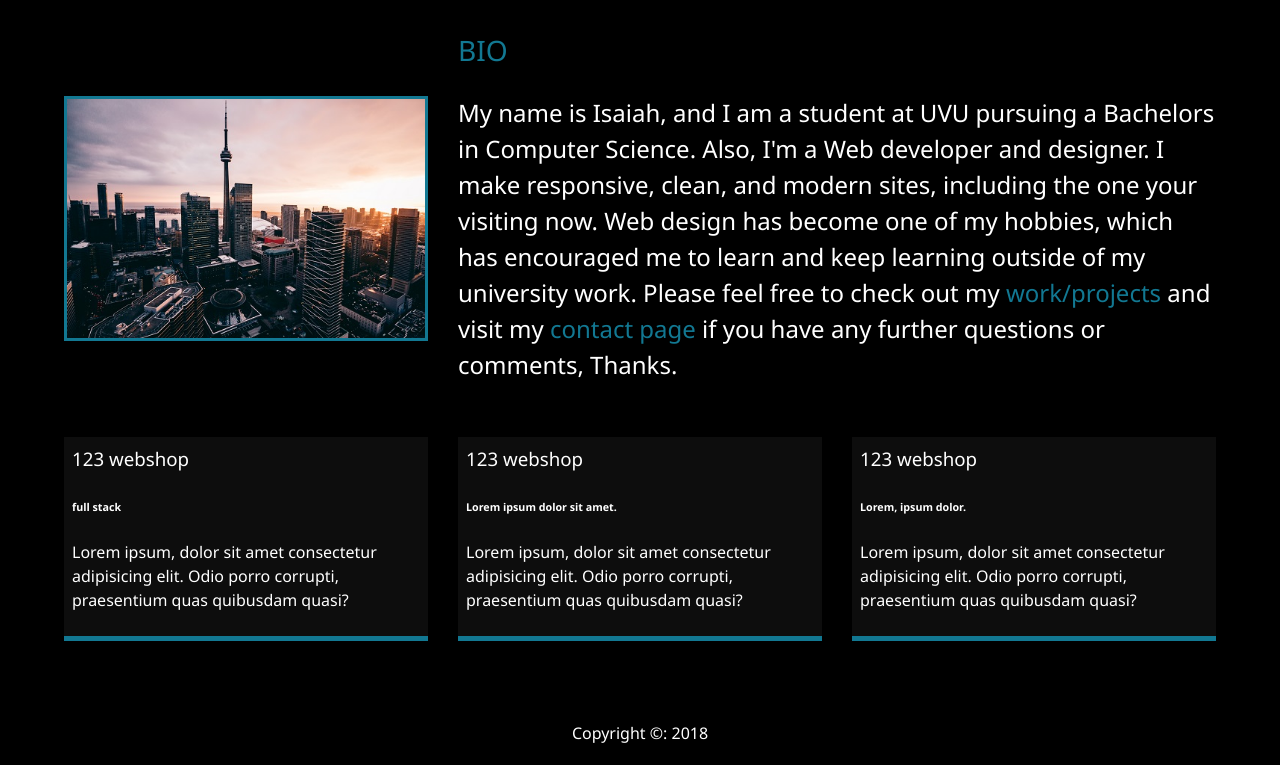
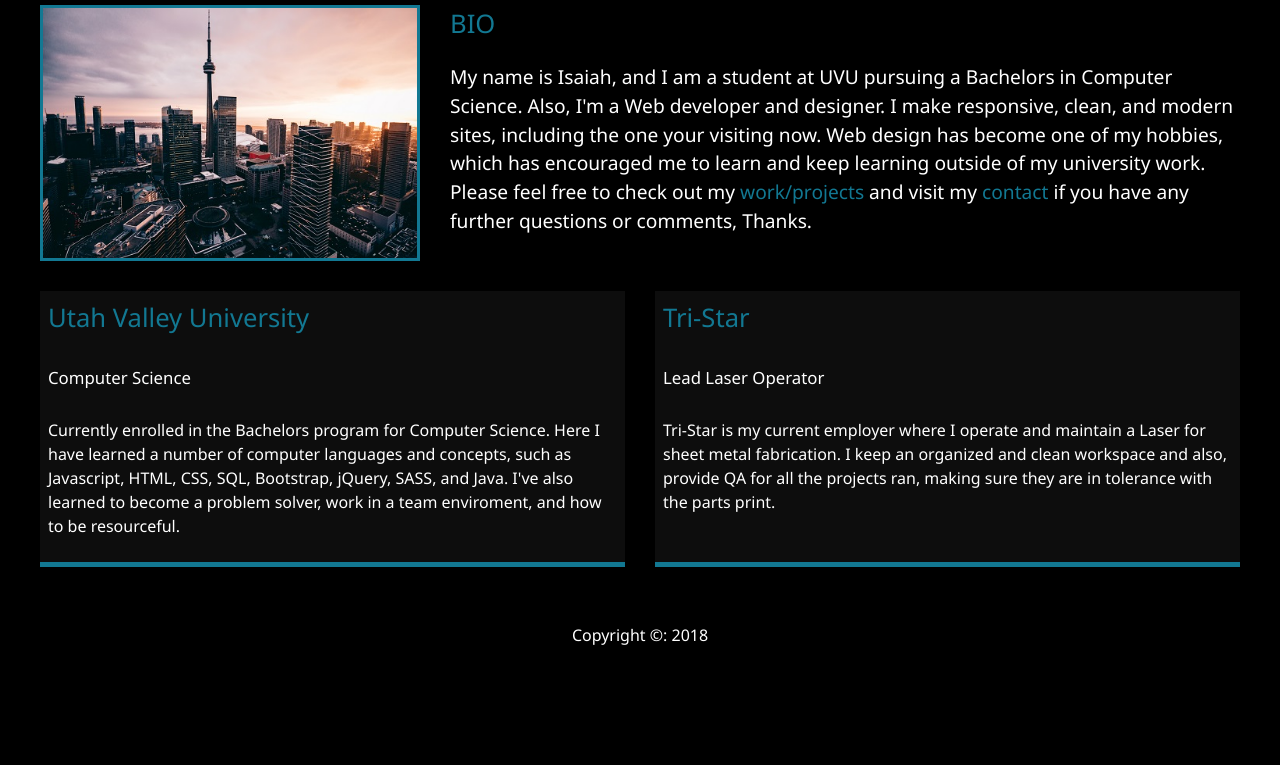
Before and after one commit to IsaiahLarsen/IsaiahLarsen.github.io, a website: page about.html in a window 1280 px wide. Shown: the part 253-1018 px from the top of the page. After the commit the page ends 920 px from the top, so only its background shows below. Drawn offline with Linux system fonts and the light colour scheme.

Commit message:
changed about me and fixed contact hover

```diff
--- a/about.html
+++ b/about.html
@@ -52,34 +52,32 @@
                     and designer. I make responsive, clean, and modern sites, including the one your visiting now. Web design
                     has become one of my hobbies, which has encouraged me to learn and keep learning outside of my university
                     work. Please feel free to check out my
-                    <a href="work.html" class="text-secondary about-link">work/projects</a>
+                    <a title="View my projects" href="work.html" class="text-secondary about-link">work/projects</a>
                     and visit my
-                    <a href="contact.html" class="text-secondary about-link"> contact page </a> if you have any further questions or comments, Thanks.
+                    <a title="View contact page" href="contact.html" class="text-secondary about-link"> contact</a> if you have any further questions or comments, Thanks.
                 </p>
             </div>
-
+        </div>
+        <!----end about info-->
+        <div class="about-cards">
             <div class="job job-1">
-                <h3>123 webshop</h3>
-                <h6>full stack</h6>
-                <p>Lorem ipsum, dolor sit amet consectetur adipisicing elit. Odio porro corrupti, praesentium quas quibusdam
-                    quasi?
+                <h3>Utah Valley University</h3>
+                <h5>Computer Science</h5>
+                <p>Currently enrolled in the Bachelors program for Computer Science. Here I have learned a number of computer
+                    languages and concepts, such as Javascript, HTML, CSS, SQL, Bootstrap, jQuery, SASS, and Java. I've also
+                    learned to become a problem solver, work in a team enviroment, and how to be resourceful.
                 </p>
             </div>
             <div class="job job-2">
-                <h3>123 webshop</h3>
-                <h6>Lorem ipsum dolor sit amet.</h6>
-                <p>Lorem ipsum, dolor sit amet consectetur adipisicing elit. Odio porro corrupti, praesentium quas quibusdam
-                    quasi?
-                </p>
-            </div>
-            <div class="job job-3">
-                <h3>123 webshop</h3>
-                <h6>Lorem, ipsum dolor.</h6>
-                <p>Lorem ipsum, dolor sit amet consectetur adipisicing elit. Odio porro corrupti, praesentium quas quibusdam
-                    quasi?
+                <h3>Tri-Star</h3>
+                <h5>Lead Laser Operator</h5>
+                <p>Tri-Star is my current employer where I operate and maintain a Laser for sheet metal fabrication. I keep
+                    an organized and clean workspace and also, provide QA for all the projects ran, making sure they are
+                    in tolerance with the parts print.
                 </p>
             </div>
         </div>
+
     </main>
 
     <footer id="main-footer">
--- a/scss/_mobile.scss
+++ b/scss/_mobile.scss
@@ -52,15 +52,23 @@
     }
   }
 
+  .about-cards {
+    grid-template-areas:
+      "job1"
+      "job2";
+    grid-template-columns: 1fr;
+  }
+
   .about-info {
     grid-template-areas:
       "bioimage"
-      "bio"
-      "job1"
-      "job2"
-      "job3";
+      "bio";
 
     grid-template-columns: 1fr;
+  }
+  .bio-image {
+    width: 70%;
+    margin: auto;
   }
   .projects {
     grid-template-columns: repeat(2, 1fr);
--- a/scss/main.scss
+++ b/scss/main.scss
@@ -31,6 +31,14 @@ h3 {
     background: rgba(lighten($primary-color, 2), 0.5);
   }
 }
+h3 {
+  color: $secondary-color;
+  font-size: 1.6rem;
+}
+h5 {
+  font-size: 1.05rem;
+  font-weight: 400;
+}
 
 a {
   color: #fff;
@@ -48,7 +56,7 @@ header {
 }
 
 main {
-  padding: 4rem;
+  padding: 2.5rem;
   min-height: calc(100vh - 60px);
 
   .icons {
@@ -67,29 +75,29 @@ main {
   &#home {
     overflow: hidden;
     h1 {
-      margin-top: 20vh;
+      margin-top: 10vh;
     }
   }
+}
+.about-cards {
+  display: grid;
+  grid-gap: 30px;
+  grid-template-areas: "job1 job2";
+  grid-template-columns: repeat(2, 1fr);
+  margin-top: 30px;
 }
 
 .about-info {
   display: grid;
   grid-gap: 30px;
-  grid-template-areas:
-    "bioimage bio bio"
-    "job1 job2 job3";
+  grid-template-areas: "bioimage bio bio";
   grid-template-columns: repeat(3, 1fr);
 
   a {
     @include easeOut;
     &:hover {
       color: set-text-color($primary-color);
-      background: darken($secondary-color, 10);
-      padding: 0.2rem 0.5rem;
-      display: inline-block;
-      border-radius: 0.5rem;
-
-      border: 3px #fff solid;
+      font-size: 22px;
     }
   }
 }
@@ -103,7 +111,7 @@ main {
 
 .bio {
   grid-area: bio;
-  font-size: 1.5rem;
+  font-size: 1.2rem;
 }
 
 .job-1 {
@@ -111,9 +119,6 @@ main {
 }
 .job-2 {
   grid-area: job2;
-}
-.job-3 {
-  grid-area: job3;
 }
 
 .job {
@@ -149,14 +154,14 @@ main {
   margin-top: 1rem;
 
   div {
-    font-size: 2rem;
+    font-size: 1.5rem;
     border: 3px #fff solid;
-    padding: 1.5rem 2.5rem;
+    padding: 1.2rem 2rem;
     margin-bottom: 3rem;
     @include easeOut;
 
     &:hover {
-      padding: 0.5rem 1.5rem;
+      padding: 1.5rem 2.5rem;
       background: $secondary-color;
       color: set-text-color($secondary-color);
 
```
Also changed, not shown: css/main.css.
